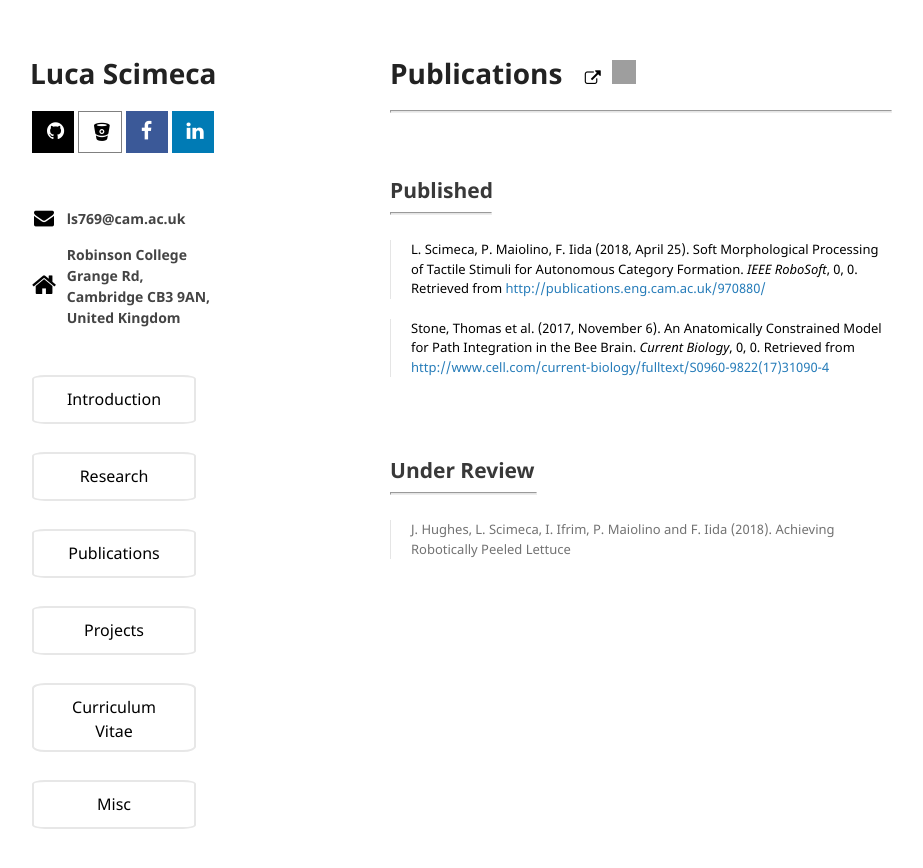
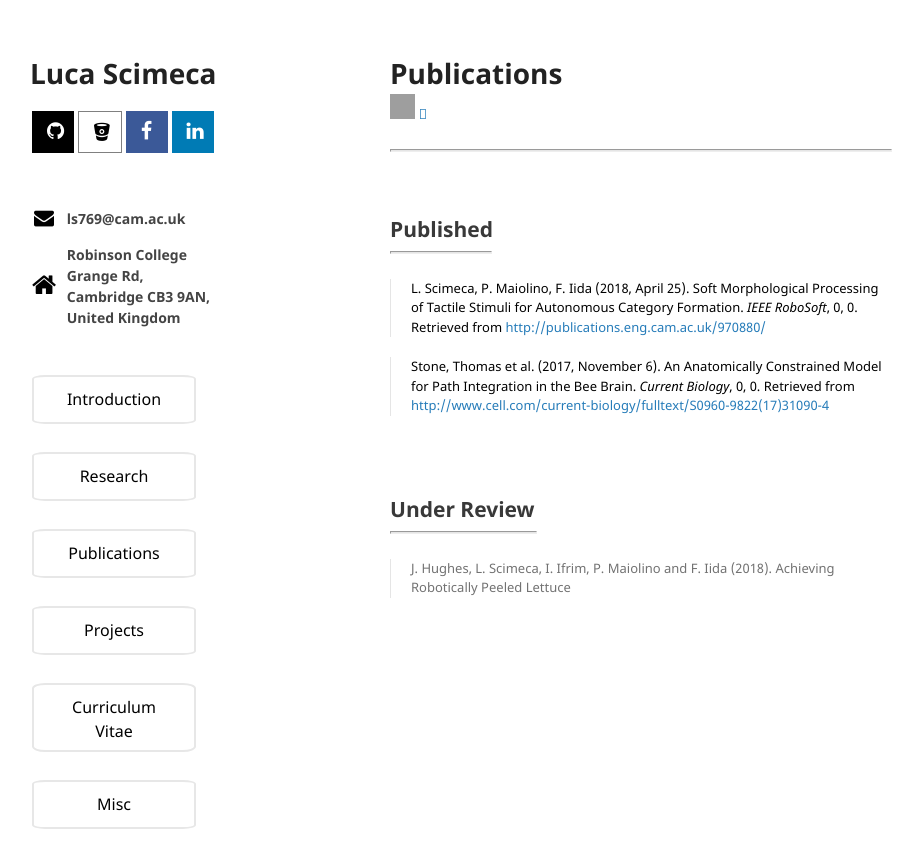
Before and after one commit to lucascimeca/lucascimeca.github.io, a Jekyll site: the page built from publications.md, in a window 1280 px wide. Shown: the top 868 px of the page, without its empty margins (180-1103 px from the left). Built offline with Jekyll 4.4.1, drawn with Linux system fonts in a browser that asks for light colours; nearby versions of some CDN libraries; the repository's description, which GitHub fills in, is left out; our own code applies the rules of GitHub Pages for plain Markdown files; grey boxes are pictures that could not be loaded.

Commit message:
Update publications.md

```diff
--- a/publications.md
+++ b/publications.md
@@ -2,7 +2,9 @@
 layout: default
 ---
 
-# [](#Publications) Publications  <a href="https://bitbucket.org/lucascimeca/morphological_processing/src/master/" class="fa fa-external-link" style="font-size: 16px" target="_blank"> <a href="https://orcid.org/0000-0002-2821-0072" target="_blank"><img id="orcid-id-icon" src="https://orcid.org/sites/default/files/images/orcid_24x24.png" width="24" height="24"/></a>
+# [](#Publications) Publications
+<a href="https://orcid.org/0000-0002-2821-0072" target="_blank"><img id="orcid-id-icon" src="https://orcid.org/sites/default/files/images/orcid_24x24.png" width="25" height="25"/></a>
+<a href="https://scholar.google.co.uk/citations?user=fKJvAvMAAAAJ" class="ai-google-scholar" target="_blank"></a>
 <hr>
 
 <br/>
```
